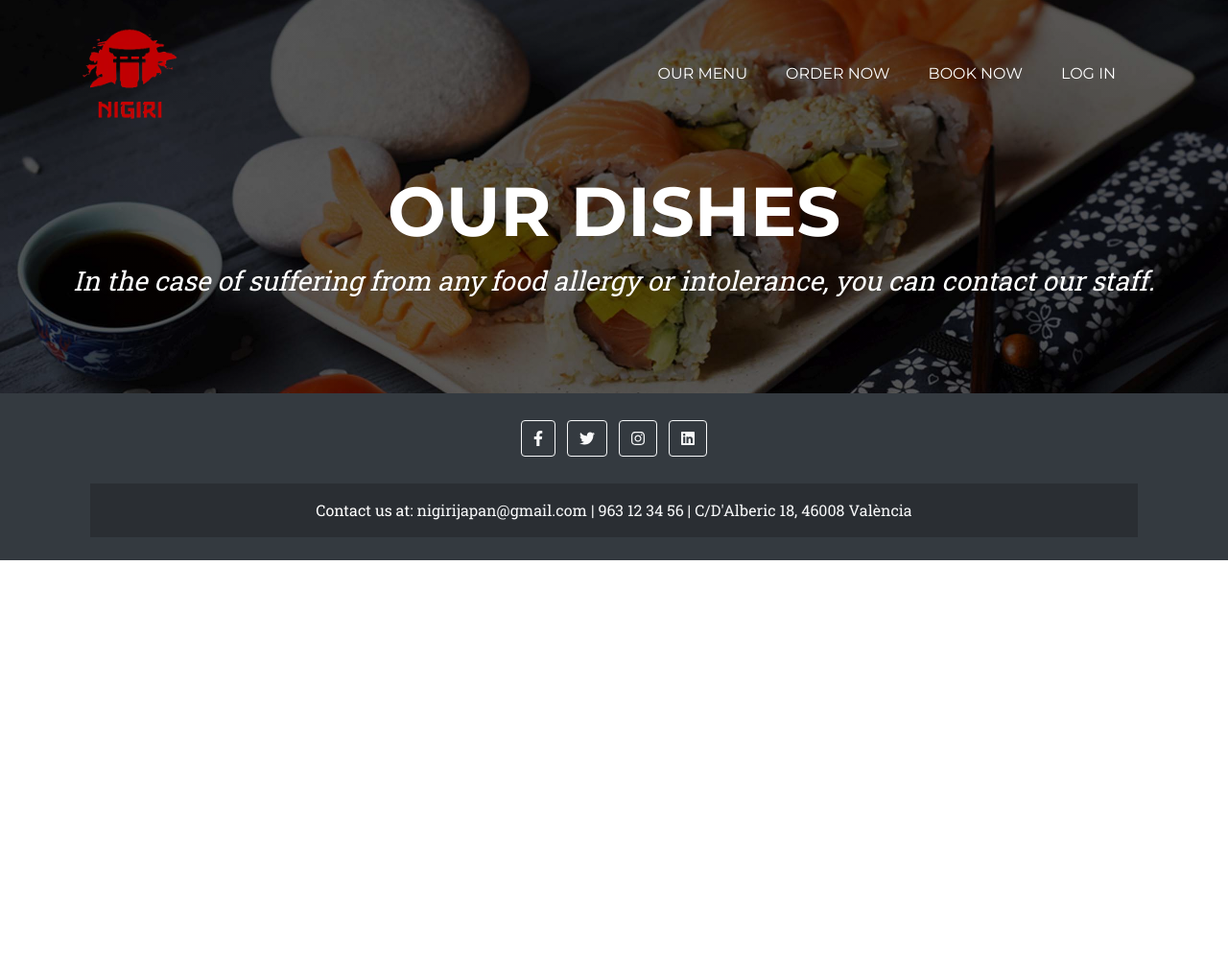
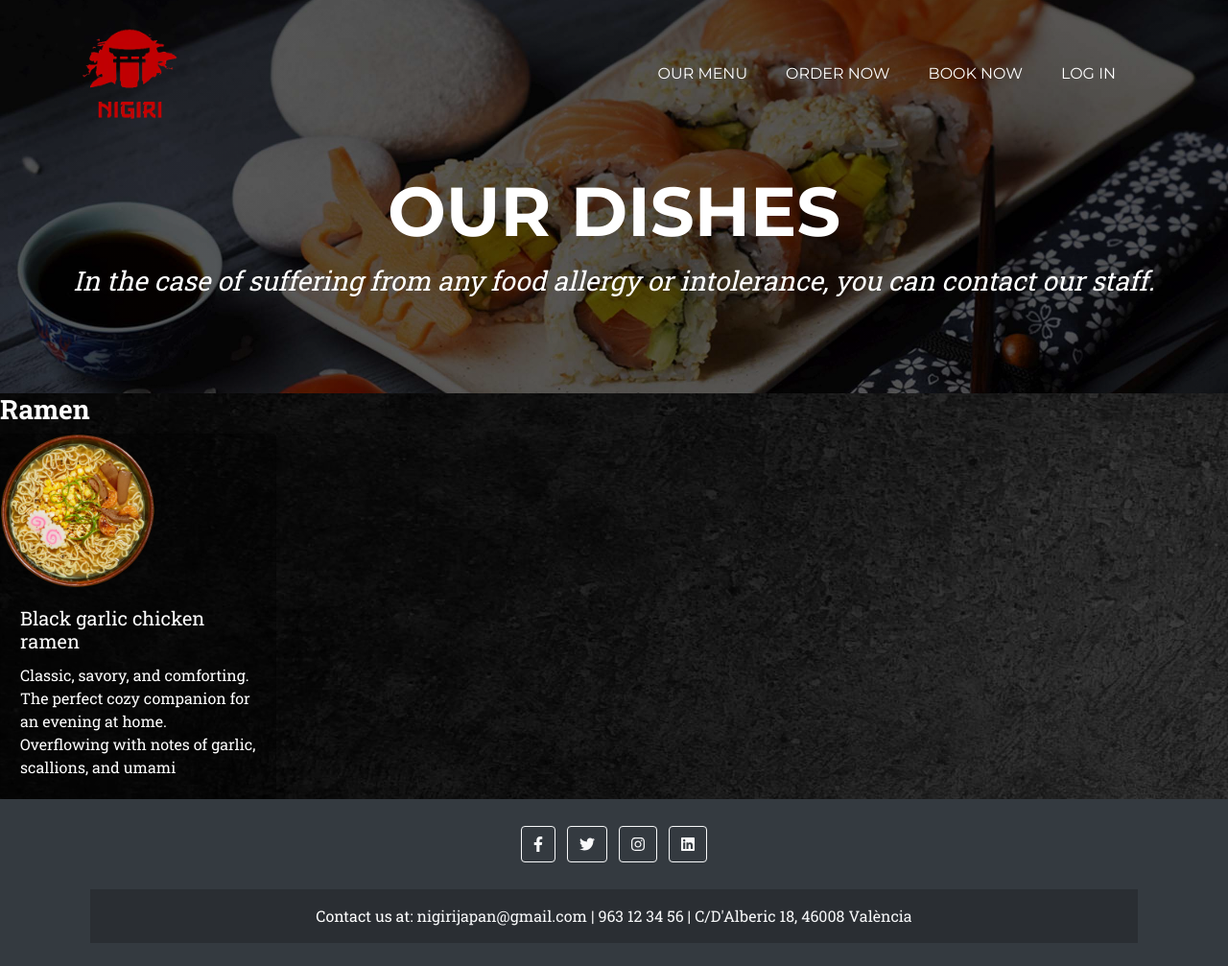
Before and after one commit to RaulGit123/ProyectoDW2, a PHP site: page /prueba/web/menu.html in a window 1280 px wide. Shown: the whole page at 96% size. Before the commit the page ends 584 px from the top, so only its background shows below. Run offline with PHP 8.4, Linux system fonts and the light colour scheme; some libraries are stand-ins or nearby versions.

Commit message:
cambios pre merge con base_datos

```diff
--- a/web/menu.html
+++ b/web/menu.html
@@ -38,6 +38,16 @@
             <div class="masthead-subheading font-italic">In the case of suffering from any food allergy or intolerance, you can contact our staff.</div>
         </div>
     </header>
+    <section id="carta">
+        <h3>Ramen</h3>
+        <div class="card" style="width: 18rem;">
+            <img class="card-img-top" src="img/platos/black-garlic-chicken-ramen.png" alt="Card image cap">
+            <div class="card-body">
+              <h5 class="card-title">Black garlic chicken ramen</h5>
+              <p class="card-text">Classic, savory, and comforting. The perfect cozy companion for an evening at home. Overflowing with notes of garlic, scallions, and umami</p>
+            </div>
+          </div>
+    </section>
     <footer class="bg-dark text-center text-white">
         <div class="container p-4">
             <section class="mb-4">
--- a/web/styles/menu.css
+++ b/web/styles/menu.css
@@ -108,4 +108,16 @@ header .btn {
 }
 #mainNav li a {
   color: white;
+}
+
+#carta {
+  background-image: url(../img/fondo-negro.jpg);
+}
+#carta .card {
+  background-color: rgba(0, 0, 0, 0.3);
+}
+#carta .card img {
+  width: 10rem;
+  -o-object-fit: cover;
+     object-fit: cover;
 }/*# sourceMappingURL=menu.css.map */
--- a/web/styles/menu.scss
+++ b/web/styles/menu.scss
@@ -111,3 +111,14 @@ header {
         color: white;
     }
 }
+
+#carta {
+    background-image: url(../img/fondo-negro.jpg);
+    .card {
+        background-color: rgba(0, 0, 0, 0.3);
+        img {
+            width: 10rem;
+            object-fit: cover;
+        }
+    }
+}
```
Also changed, not shown: 1 other file.
